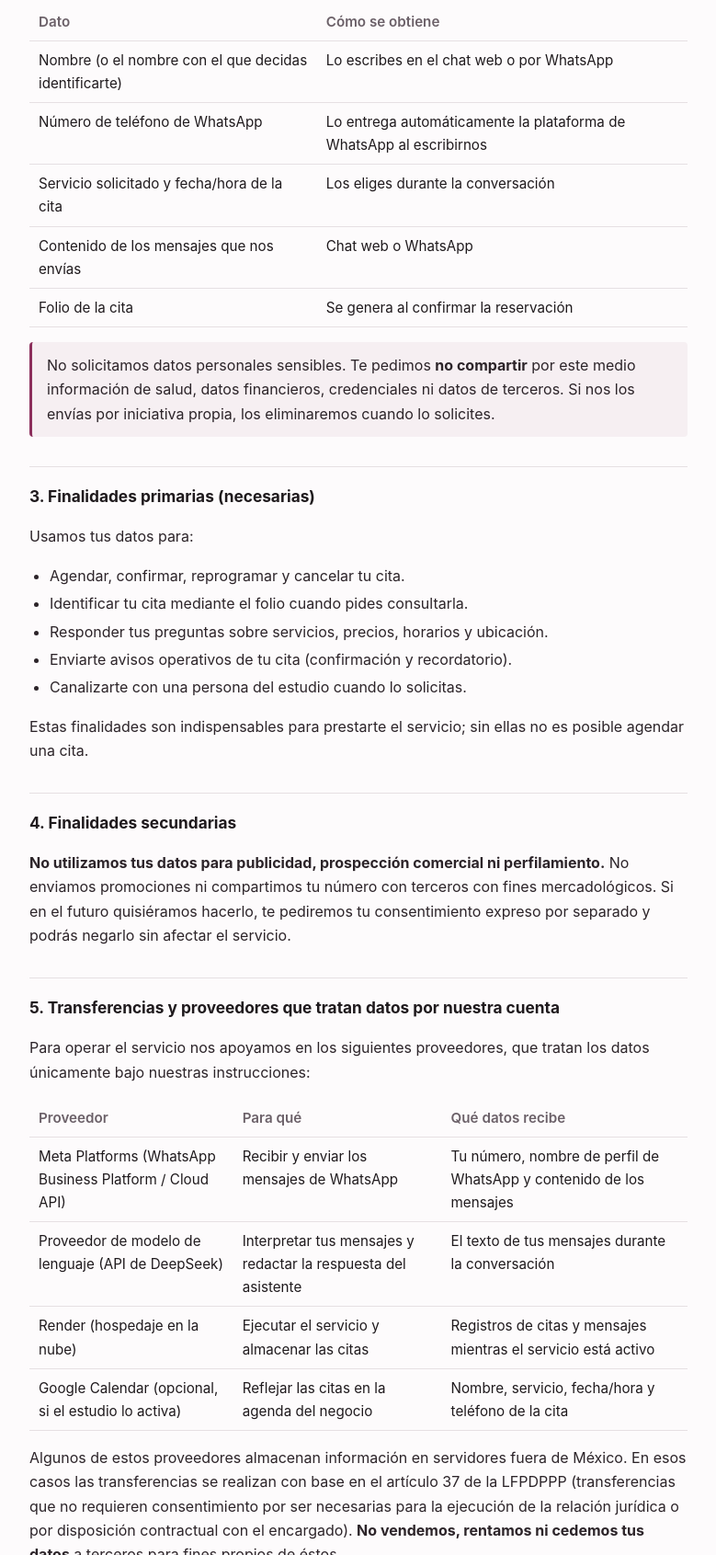
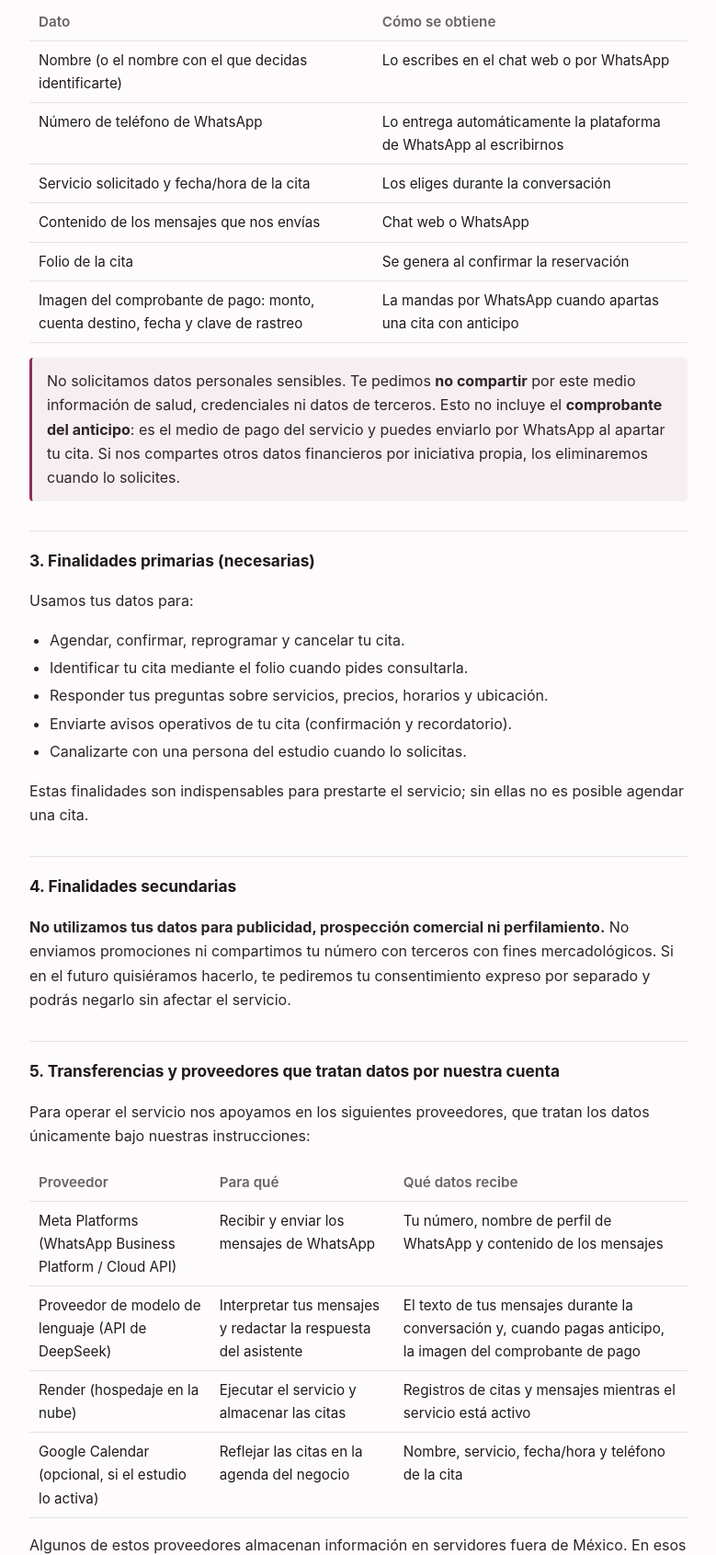
Before and after one commit to EdgeFlores19/barberia-bot, a plain HTML site: page static/privacidad.html in a window 1280 px wide. Shown: the part 582-2273 px from the top of the page at 92% size, without its empty margins (250-1029 px from the left). Drawn offline with Linux system fonts and the light colour scheme.

Commit message:
docs: el aviso de privacidad cubre el comprobante del anticipo
El comprobante es un dato financiero y ahora viaja al proveedor del modelo:
se agrega a los datos que se recaban (sección 2), la nota deja de pedir no
compartir «datos financieros» para no contradecir el flujo real del anticipo,
y la fila del proveedor de modelo dice que recibe la imagen del comprobante.
Un test del aviso lo vigila.

```diff
--- a/static/privacidad.html
+++ b/static/privacidad.html
@@ -56,10 +56,13 @@ WhatsApp o al usar nuestro asistente automático. Se emite conforme a la
   <tr><td>Servicio solicitado y fecha/hora de la cita</td><td>Los eliges durante la conversación</td></tr>
   <tr><td>Contenido de los mensajes que nos envías</td><td>Chat web o WhatsApp</td></tr>
   <tr><td>Folio de la cita</td><td>Se genera al confirmar la reservación</td></tr>
+  <tr><td>Imagen del comprobante de pago: monto, cuenta destino, fecha y clave de rastreo</td><td>La mandas por WhatsApp cuando apartas una cita con anticipo</td></tr>
 </table>
 <p class="nota">No solicitamos datos personales sensibles. Te pedimos <strong>no compartir</strong> por
-este medio información de salud, datos financieros, credenciales ni datos de terceros. Si nos los
-envías por iniciativa propia, los eliminaremos cuando lo solicites.</p>
+este medio información de salud, credenciales ni datos de terceros. Esto no incluye el
+<strong>comprobante del anticipo</strong>: es el medio de pago del servicio y puedes enviarlo por
+WhatsApp al apartar tu cita. Si nos compartes otros datos financieros por iniciativa propia, los
+eliminaremos cuando lo solicites.</p>
 
 <h2>3. Finalidades primarias (necesarias)</h2>
 <p>Usamos tus datos para:</p>
@@ -85,7 +88,7 @@ sin afectar el servicio.</p>
 <table>
   <tr><th>Proveedor</th><th>Para qué</th><th>Qué datos recibe</th></tr>
   <tr><td>Meta Platforms (WhatsApp Business Platform / Cloud API)</td><td>Recibir y enviar los mensajes de WhatsApp</td><td>Tu número, nombre de perfil de WhatsApp y contenido de los mensajes</td></tr>
-  <tr><td>Proveedor de modelo de lenguaje (API de DeepSeek)</td><td>Interpretar tus mensajes y redactar la respuesta del asistente</td><td>El texto de tus mensajes durante la conversación</td></tr>
+  <tr><td>Proveedor de modelo de lenguaje (API de DeepSeek)</td><td>Interpretar tus mensajes y redactar la respuesta del asistente</td><td>El texto de tus mensajes durante la conversación y, cuando pagas anticipo, la imagen del comprobante de pago</td></tr>
   <tr><td>Render (hospedaje en la nube)</td><td>Ejecutar el servicio y almacenar las citas</td><td>Registros de citas y mensajes mientras el servicio está activo</td></tr>
   <tr><td>Google Calendar (opcional, si el estudio lo activa)</td><td>Reflejar las citas en la agenda del negocio</td><td>Nombre, servicio, fecha/hora y teléfono de la cita</td></tr>
 </table>
```
Also changed, not shown: 1 other file.
